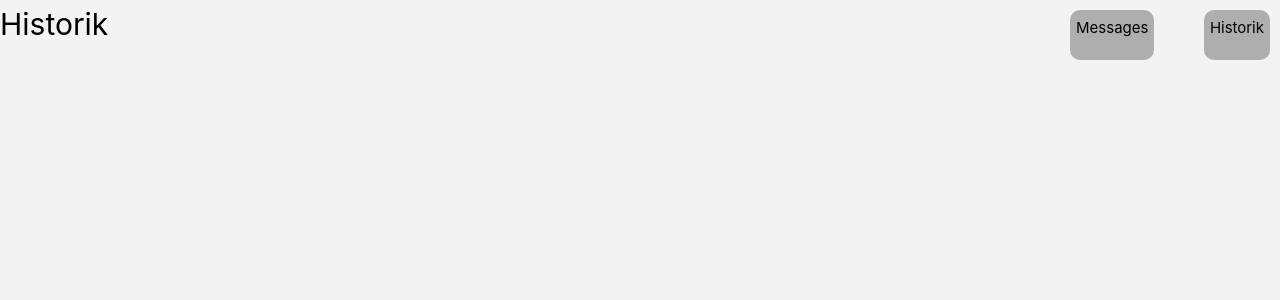
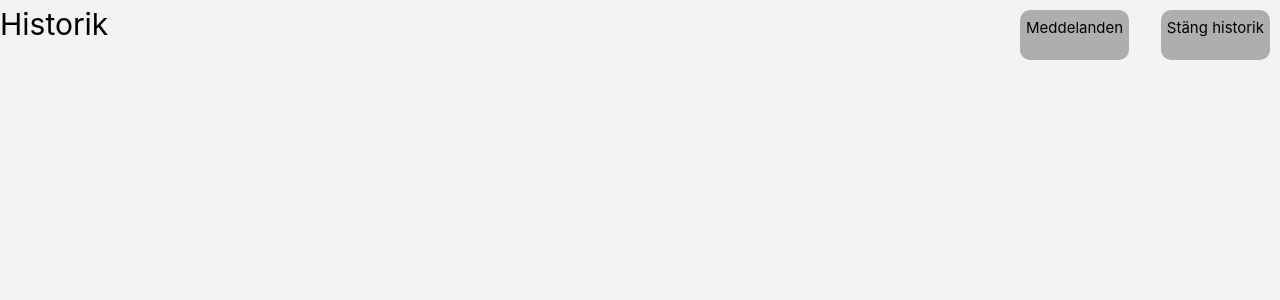
Before and after one commit to Qondun/sapval, a Vue app in the folder sapval-prototype/: page / in a window 1280 px wide. Both pictures are taken after a click on the element "Historik". Shown: the top 300 px of the page. Built offline with nearby package versions, Linux system fonts and the light colour scheme.

Commit message:
added state variables to allow accurate navigation

```diff
--- a/sapval-prototype/src/App.vue
+++ b/sapval-prototype/src/App.vue
@@ -1,22 +1,22 @@
 <script setup>
-import HelloWorld from './components/HelloWorld.vue'
 import TheWelcome from './components/TheWelcome.vue'
 import SortingMenu from './components/SortingMenu.vue'
 import RuleCategories from './components/RuleCategories.vue'
 import PatientCircle from './components/PatientCircle.vue'
 import MiniMenu from './components/MiniMenu.vue'
 import WardView from './components/WardView.vue'
-import { reactive } from 'vue'
+import { reactive, ref } from 'vue'
 let state = reactive({ count: 0 })
-let layout = reactive({ state: 0 })
-let dynamicBot = reactive ({ state: 0 }) //TODO: change the names
 
-console.log(layout.state)
+const layout = 0;
+const layoutState = ref(layout);
+
+var dynamicBot = 0;
+var dynamicBotState = ref(dynamicBot)
+
+
 function increment() {
   state.count++
-}
-function updateLayoutState(e) {
-  layout.state = !layout.state;
 }
 
 function updateBotState(e) {
@@ -26,20 +26,21 @@ function updateBotState(e) {
 
 <template>
   <!-- OVERVIEW PAGE -->
-  <div v-if="layout.state==0" id="overviewGrid">
+  <div v-if="layoutState==0" id="overviewGrid">
     <header class="overviewGridItem">
       <WardView/>
-      <MiniMenu @clickedHistory="updateLayoutState(layoutState)" :layoutState="layout.state"/>
+      <MiniMenu v-model="layoutState"/>
+      {{ layout.state }}
     </header>
 
     <main class="overviewGridItem">
-      <SortingMenu @clickedMenu="updateBotState" :botState="dynamicBot.state"/>
+      <SortingMenu @clickedMenu="updateBotState" :botState="dynamicBot.state" v-model="dynamicBotState"/>
     </main>
 
     <div id="dynamicBottom" class="overviewGridItem">
-      <TheWelcome v-if="dynamicBot.state==0" @clicked="increment" :count="state.count"/>
-      <RuleCategories v-else-if="dynamicBot.state==1"/>
-      <div v-else-if="dynamicBot.state==2" class="botDiv" style="background-color: green">
+      <TheWelcome v-if="dynamicBotState==0" @clicked="increment" :count="state.count"/>
+      <RuleCategories v-else-if="dynamicBotState==1" v-model="layoutState"/>
+      <div v-else-if="dynamicBotState==2" class="botDiv" style="background-color: green">
         <h1>3</h1>
       </div>
       <PatientCircle v-else/>
@@ -47,10 +48,27 @@ function updateBotState(e) {
   </div>
 
   <!-- HISTORY PAGE -->
-  <div v-else id="historyGrid">
+  <div v-else-if="layoutState==1" id="historyGrid">
     <h1>Historik</h1>
-    <MiniMenu @clickedHistory="updateLayoutState(layoutState)" :layoutState="layout.state" />
+    <MiniMenu @clickedHistory="updateLayoutState" v-model="layoutState" />
+    {{ layout.state }}
   </div>
+
+  <!-- SELECTION PAGE -->
+  <div v-else id="selectionGrid">
+    <!-- <MiniMenu @clickedHistory="updateLayoutState" :layoutState="layout.state"/> -->
+    <button style="height: 50px" @click="layoutState = 0">Backa</button>
+    <div class="selectionGridItem">
+
+    </div>
+    <div class="selectionGridItem">
+
+    </div>
+    <div class="selectionGridItem">
+
+    </div>
+  </div>
+
 </template>
 
 <style>
@@ -129,4 +147,20 @@ footer p {
   height: 100vh;
   background-color: var(--background-color);
 }
+
+#selectionGrid {
+  width: 100%;
+  height: 100vh;
+  display: flex;
+  justify-content: space-around;
+  background-color: var(--background-color);
+}
+
+.selectionGridItem {
+  width: 30%;
+  height: 85%;
+  margin-top: 100px;
+  background-color: var(--buttonColor);
+  border: var(--buttonBorderRadius);
+}
 </style>
--- a/sapval-prototype/src/components/MiniMenu.vue
+++ b/sapval-prototype/src/components/MiniMenu.vue
@@ -1,28 +1,36 @@
 <script setup>
-    let historyState = false;
+    import { computed } from 'vue';
+    const props = defineProps({ modelValue: Number });
+    const emit = defineEmits(['update:modelValue']);
 
-    function changeState() {
-        historyState = !historyState
-    }
+    const val = computed({
+        get() {
+            return props.modelValue;
+        },
+        set(newVal) {
+            emit('update:modelValue', parseInt(newVal));
+        },
+    });
 </script>
 
 <template>
     <div id="miniMenuBounding">
         <div id="messages" class="miniMenuButton"> <!-- Create specific component for envelopes -->
-            Messages
+            <p>Meddelanden</p>
         </div>
-        <div v-if="!historyState" id="historyButton" class="miniMenuButton" @click="$emit('clickedHistory'), changeState()">
+        <div v-if="val==1" id="closeButton" class="miniMenuButton" @click="val=0">
+            <p>Stäng historik</p>
+        </div>
+        <div v-else id="historyButton" class="miniMenuButton" @click="val=1">
             <p>Historik</p>
         </div>
-        <div v-else id="closeButton" class="miniMenuButton" @click="$emit('clickedHistory'), changeState()">
-            <p>Stäng historik</p>
-        </div>
+
     </div>
 </template>
 
 <style>
     #miniMenuBounding {
-        width: 200px;
+        width: 250px;
         height: 50px;
         display: flex;
         justify-content: space-between;
--- a/sapval-prototype/src/components/RuleCategories.vue
+++ b/sapval-prototype/src/components/RuleCategories.vue
@@ -1,33 +1,45 @@
-<script>
+<script setup>
+    import { computed } from 'vue';
+    const props = defineProps({ modelValue: Number });
+    const emit = defineEmits(['update:modelValue']);
+
+    const val = computed({
+        get() {
+            return props.modelValue;
+        },
+        set(newVal) {
+            emit('update:modelValue', parseInt(newVal));
+        },
+    });
 </script>
 
 <template>
     <div id="categoryGrid">
-        <div class="categoryDiv">
+        <div class="categoryDiv" @click="val=3">
             <p>Riskprofil</p>
         </div>
-        <div class="categoryDiv">
+        <div class="categoryDiv" @click="val=3">
             <p>Interaktioner</p>
         </div>
-        <div class="categoryDiv">
+        <div class="categoryDiv" @click="val=3">
             <p>Njurfunktion</p>
         </div>
-        <div class="categoryDiv">
+        <div class="categoryDiv" @click="val=3">
             <p>Läkemedel och äldre</p>
         </div>
-        <div class="categoryDiv">
+        <div class="categoryDiv" @click="val=3">
             <p>Läkemedel och labvärden</p>
         </div>
-        <div class="categoryDiv">
+        <div class="categoryDiv" @click="val=3">
             <p>Läkemedel och diagnos</p>
         </div>
-        <div class="categoryDiv">
+        <div class="categoryDiv" @click="val=3">
             <p>Läkemedel och status</p>
         </div>
-        <div class="categoryDiv">
+        <div class="categoryDiv" @click="val=3">
             <p>Övriga läkemedelskombinationer</p>
         </div>
-        <div class="categoryDiv">
+        <div class="categoryDiv" @click="val=3">
             <p>Övrigt</p>
         </div>
     </div>
--- a/sapval-prototype/src/components/SortingMenu.vue
+++ b/sapval-prototype/src/components/SortingMenu.vue
@@ -1,27 +1,29 @@
 <script setup>
-    //const dynamicBot = defineProps(['state'])
-    let lastSelectedTab = 0;
-    let tabSelectArr = [true, false, false, false];
-    function updateSelectedTab(tabNum){
-        //if(tabNum != lastSelectedTab) {
-            this.tabSelectArr[lastSelectedTab] = false;
-            this.tabSelectArr[tabNum] = true;
-            this.lastSelectedTab = tabNum;
-        //}
-    }
+    import { computed } from 'vue'
+    const props = defineProps({ modelValue: Number });
+    const emit = defineEmits(['update:modelValue']);
+
+    const val = computed({
+        get() {
+            return props.modelValue;
+        },
+        set(newVal) {
+            emit('update:modelValue', parseInt(newVal));
+        },
+    });
 </script>
 <template>
     <div id="menuBox">
-        <div class="menuItem" :class="{ selectedTab: tabSelectArr[0] }" @click="$emit('clickedMenu',0), updateSelectedTab(0)">
+        <div class="menuItem" :class="{ selectedTab: val==0 }" @click="val=0">
             <p>Översikt regler</p>
         </div>
-        <div class="menuItem" :class="{ selectedTab: tabSelectArr[1] }" @click="$emit('clickedMenu',1), updateSelectedTab(1)">
+        <div class="menuItem" :class="{ selectedTab: val==1 }" @click="val=1">
             <p>Kategorier regler</p>
         </div>
-        <div class="menuItem" :class="{ selectedTab: tabSelectArr[2] }" @click="$emit('clickedMenu',2), updateSelectedTab(2)">
+        <div class="menuItem" :class="{ selectedTab: val==2 }" @click="val=2">
             <p>Varningar per allvarighetsgrad</p>
         </div>
-        <div class="menuItem" :class="{ selectedTab: tabSelectArr[3] }" @click="$emit('clickedMenu',3), updateSelectedTab(3)">
+        <div class="menuItem" :class="{ selectedTab: val==3 }" @click="val=3">
             <p>Exempel</p>
         </div>
     </div>
--- a/sapval-prototype/src/main.js
+++ b/sapval-prototype/src/main.js
@@ -2,4 +2,4 @@ import { createApp } from 'vue';
 import App from './App.vue';
 /*import axios from 'axios'*/
 import './assets/main.css'
-createApp(App).mount('#app')
+createApp(App).mount('#app');
```
